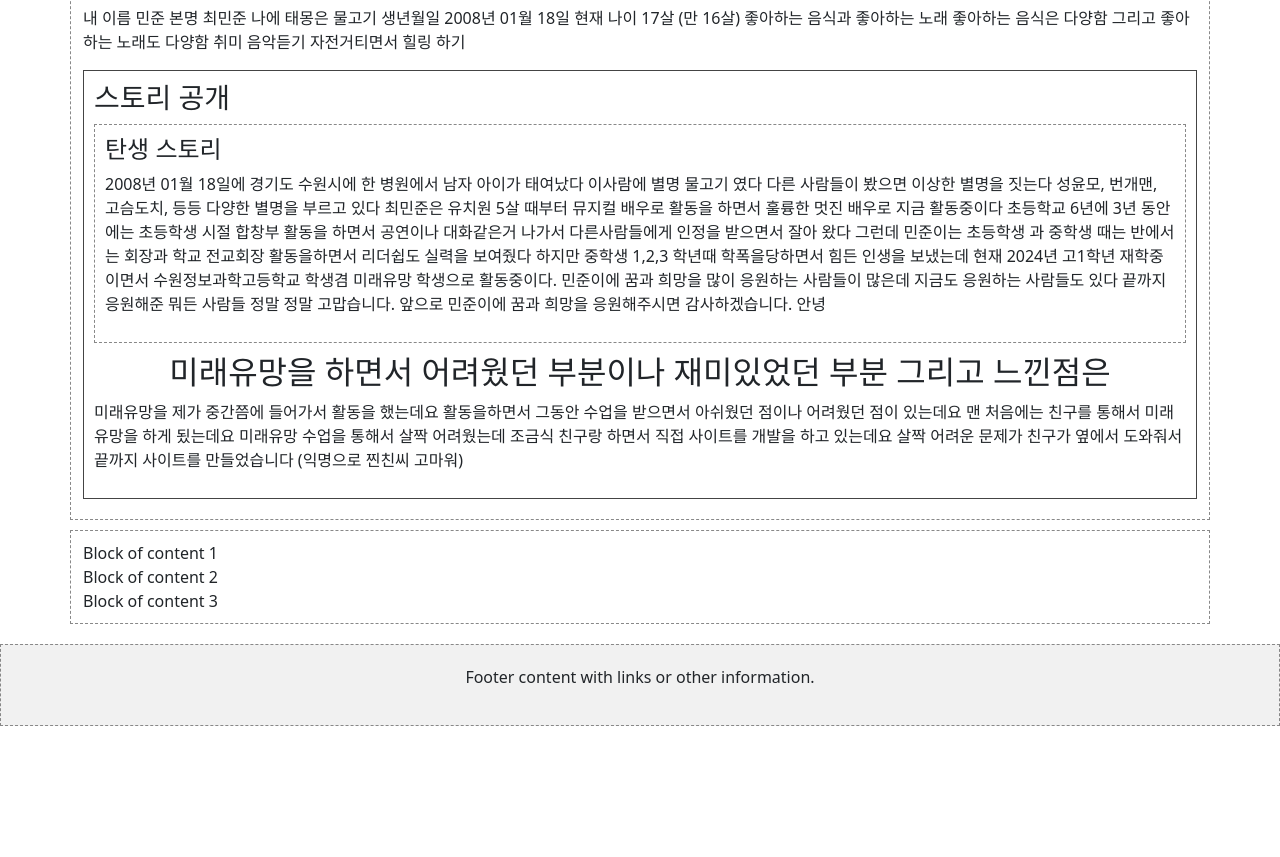
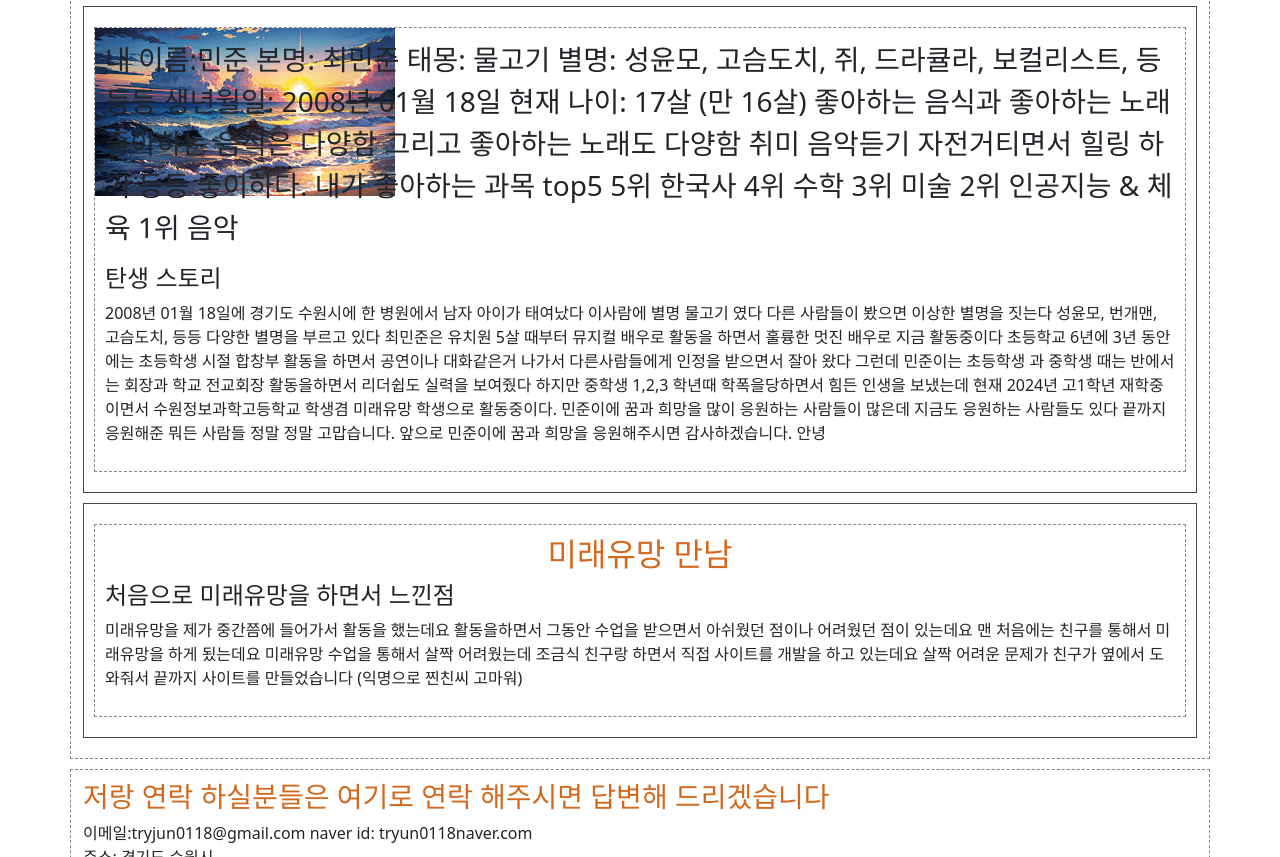
Before and after one commit to minjunmagic/min-main, a plain HTML site: page style_boxmodel.html in a window 1280 px wide. Shown: the part 556-1413 px from the top of the page. Before the commit the page ends 1292 px from the top, so only its background shows below. Drawn offline with nearby package versions, Linux system fonts and the light colour scheme.

Commit message:
Add files via upload

```diff
--- a/css/style.css
+++ b/css/style.css
@@ -43,11 +43,25 @@ section {
     margin: 10px 0;
 }
 
+.text-center{
+    color: chocolate;
+}
+
 footer {
     text-align: center;
     padding: 20px;
     background-color: #f1f1f1;
 }
+
+#main4{
+    color: chocolate;
+}
+
+
+.section01{
+    background: url('../image/background.jpg') no-repeat;
+}
+
 
 @media (max-width: 768px) {
     /* 모바일 환경을 위한 레이아웃 수정 */
--- a/style_boxmodel.html
+++ b/style_boxmodel.html
@@ -12,22 +12,22 @@
     <!-- Header -->
     <header>
         <h1>
-            <img src="image/수원정보과학고등학교 로고.jpg" alt="">
+            <img src="image/수원정보과학고등학교 로고.jpg" alt="" >
             미래유망 최민준 학생을 소개합니다
         </h1>
         <nav>
             <ul class="nav justify-content-center">
                 <li class="nav-item"><a class="nav-link" href="#MAIN">인사말</a></li>
                 <li class="nav-item"><a class="nav-link" href="#main2">민준이에 탄생</a></li>
-                <li class="nav-item"><a class="nav-link" href="#">민준 고민</a></li>
-                <li class="nav-item"><a class="nav-link" href="#">정보 </a></li>
+                <li class="nav-item"><a class="nav-link" href="#main3">미래유망 만남</a></li>
+                <li class="nav-item"><a class="nav-link" href="#main4">정보 </a></li>
             </ul>
         </nav>
     </header>
 
     <!-- Main Content -->
     <main class="container justify-content-center">
-        <div class="row d-flex col-12">
+        <div class="row d-flex col-12 bg-warning">
             <!-- Article Section -->
             <article class="col-12">
                 <header>
@@ -46,23 +46,30 @@
             <!-- Article Section -->
             <article class="col-md">
                 <header>
-                    <h2 id="main2">탄생 소개와 함께 자소서</h2>
+                    <h2 id="main2">민준이에 탄생</h2>
                 </header>
-                <div>
-                    <p> 내 이름 민준 본명 최민준 나에 태몽은 물고기
-                        생년월일 2008년 01월 18일
-                        현재 나이 17살 (만 16살)
-                        좋아하는 음식과 좋아하는 노래
-                        좋아하는 음식은 다양함 그리고 좋아하는 노래도 다양함
-                        취미 음악듣기 자전거티면서 힐링 하기
-                    </p>
-                </div>
 
                 <!-- Section within article -->
                 <section>
-                    <h3 > 스토리 공개 </h3>
-                    <article>
-                        <h4>탄생 스토리 </h4>
+                    <article class="section01">
+                        <div>
+                            <p class="fs-3">
+                                내 이름:민준 본명: 최민준  태몽: 물고기
+                                별명: 성윤모, 고슴도치, 쥐, 드라큘라, 보컬리스트, 등등등
+                                생년월일: 2008년 01월 18일
+                                현재 나이: 17살 (만 16살)
+                                좋아하는 음식과 좋아하는 노래
+                                좋아하는 음식은 다양함 그리고 좋아하는 노래도 다양함
+                                취미 음악듣기 자전거티면서 힐링 하기 등등 좋이하다.
+                                내가 좋아하는 과목 top5
+                                5위 한국사
+                                4위 수학
+                                3위 미술
+                                2위 인공지능 & 체육
+                                1위 음악
+                            </p>
+                        </div>
+                        <h4 id="main3">탄생 스토리 </h4>
                         <p>2008년 01월 18일에 경기도 수원시에 한 병원에서 남자 아이가 태여났다 이사람에 별명 물고기 였다
                         다른 사람들이 봤으면 이상한 별명을 짓는다 성윤모, 번개맨, 고슴도치, 등등 다양한 별명을 부르고 있다
                         최민준은 유치원 5살 때부터 뮤지컬 배우로 활동을 하면서 훌륭한 멋진 배우로 지금 활동중이다
@@ -73,7 +80,13 @@
                         끝까지 응원해준 뭐든 사람들 정말 정말 고맙습니다. 앞으로 민준이에 꿈과 희망을 응원해주시면 감사하겠습니다. 안녕
                         </p>
                     </article>
-                    <h2 class="text-center">미래유망을 하면서 어려웠던 부분이나 재미있었던 부분 그리고 느낀점은 </h2>
+                </section>
+
+                <!-- Section within article -->
+                <section>
+                    <article>
+                        <h2 class="text-center">미래유망 만남</h2>
+                        <h4>처음으로 미래유망을 하면서 느낀점 </h4>
                         <p>
                             미래유망을 제가 중간쯤에 들어가서 활동을 했는데요 활동을하면서 그동안 수업을 받으면서
                             아쉬웠던 점이나 어려웠던 점이 있는데요
@@ -81,20 +94,22 @@
                             조금식 친구랑 하면서 직접 사이트를 개발을 하고 있는데요 살짝 어려운 문제가 친구가 옆에서 도와줘서
                             끝까지 사이트를 만들었습니다 (익명으로 찐친씨 고마워)
                         </p>
+                    </article>
                 </section>
             </article>
 
             <aside class="col-md-12">
-                <div>Block of content 1</div>
-                <div>Block of content 2</div>
-            </asidiv>Block of content 3</div><de>
+                <h3 id="main4"> 저랑 연락 하실분들은 여기로 연락 해주시면 답변해 드리겠습니다 </h3>
+                <div>이메일:tryjun0118@gmail.com naver id: tryun0118naver.com </div>
+                <div>주소: 경기도 수원시  </div>
+            </asidiv>정보: 전번 010 2170 2042 </div><de>
         </div>
         </div>
     </main>
 
     <!-- Footer -->
     <footer>
-        <p>Footer content with links or other information.</p>
+        <p>If you want to see the website, please come to Minjun in class 8 of Suwon Information Science High School</p>
     </footer>
 
     <script src="https://cdn.jsdelivr.net/npm/bootstrap@5.3.0-alpha1/dist/js/bootstrap.bundle.min.js"></script>
```
Also changed, not shown: image/background.jpg (added). Lines whose indentation alone changed are shown as unchanged.
